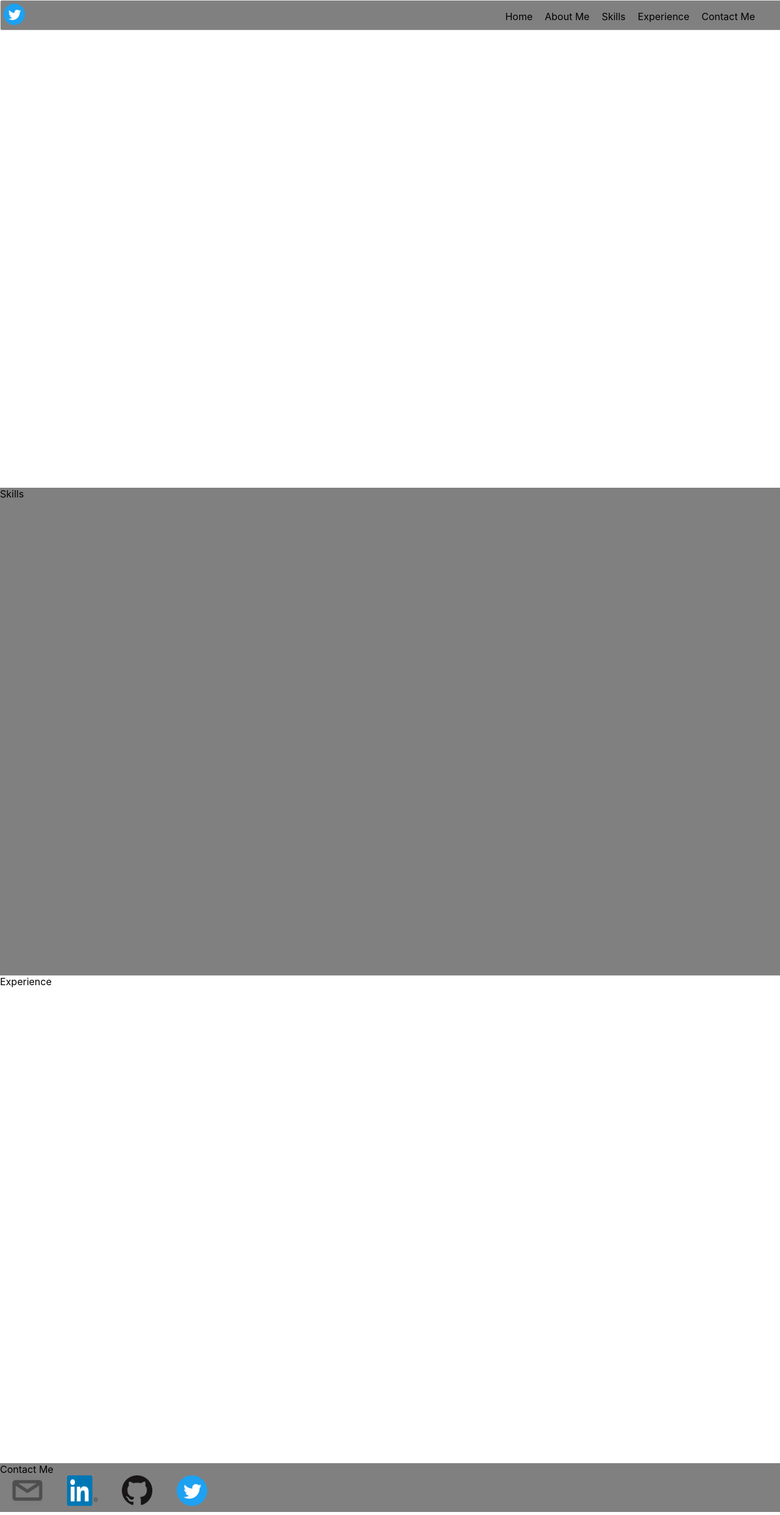
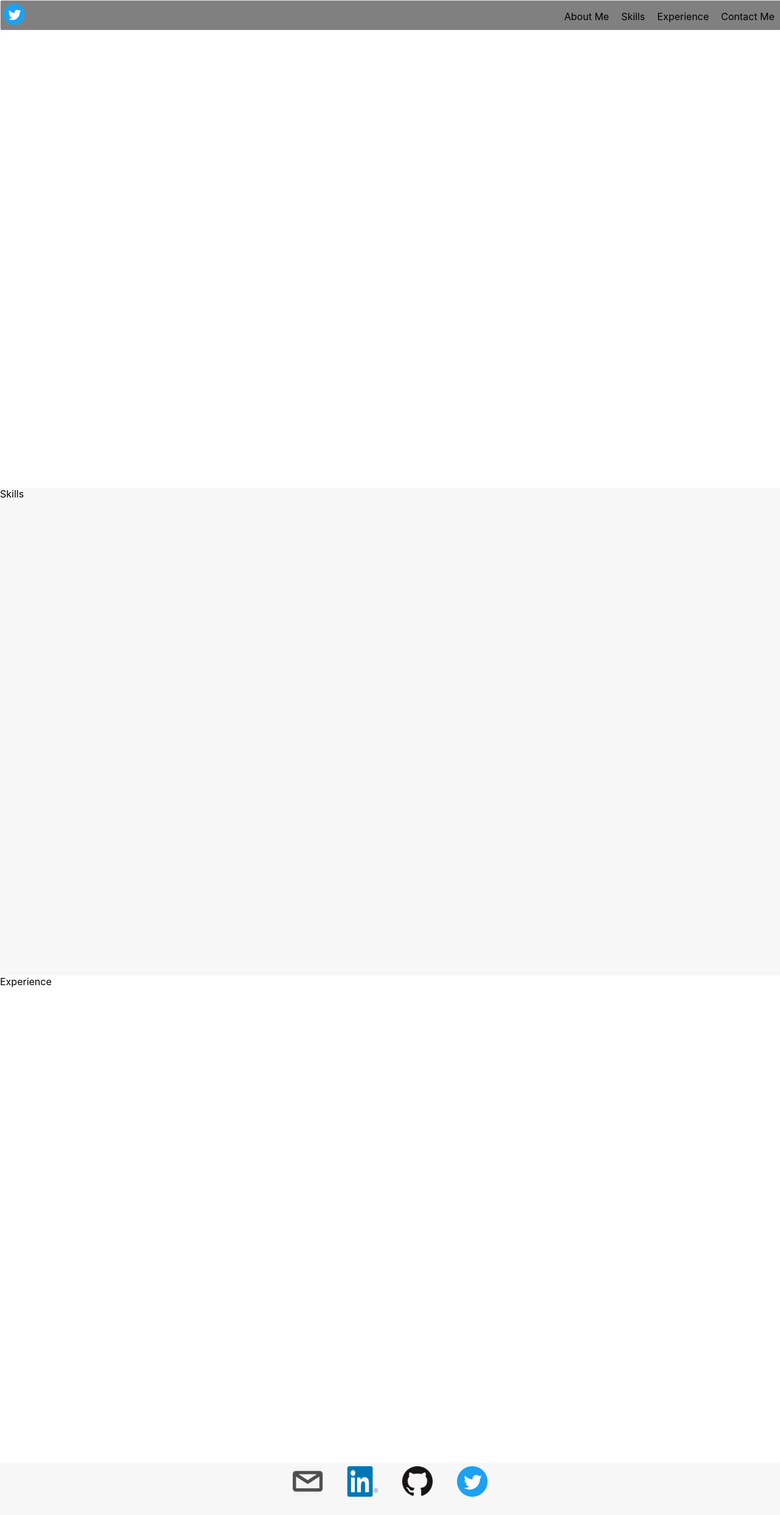
Before and after one commit to AntCrick/AntSite, a React (Create React App) app: page / in a window 1280 px wide. Shown: the whole page at 61% size. Built offline with nearby package versions, Linux system fonts and the light colour scheme.

Commit message:
sorted mobile view out for navbar

```diff
--- a/src/components/contact-me.jsx
+++ b/src/components/contact-me.jsx
@@ -7,12 +7,12 @@ import EmailIcon from '../icons/email.png';
 
 const ContactMeContainer = styled.div`
   height: 5rem;
-  background-color: grey;
+  background-color: #f7f7f7;
+  padding-top: 5px;
 `;
 
 const OptionContainer = styled.div`
-  width: 100%;
-  align-content: center;
+  text-align: center;
 `;
 const Icon = styled.img`
   height: 50px;
@@ -47,11 +47,15 @@ const options = [
 const ContactMe = ({ id }) => {
   return (
     <ContactMeContainer id={id}>
-      <div>Contact Me</div>
       <OptionContainer>
         {options.map(op => {
           return (
-            <a href={op.link} target="_blank" rel="noopener noreferrer">
+            <a
+              href={op.link}
+              key={op.type}
+              target="_blank"
+              rel="noopener noreferrer"
+            >
               <Icon src={op.icon} />
             </a>
           );
--- a/src/components/nav-bar.jsx
+++ b/src/components/nav-bar.jsx
@@ -15,22 +15,28 @@ const NavBarContainer = styled.div`
   background-color: grey;
   border: 1px solid #e5e7e9;
   border-radius: 3px;
+  display: grid;
+  grid-template-columns: 15% 85%;
 `;
 
 const NavItems = styled.ul`
-  padding-left: 10rem;
-  padding-right: 2rem;
   float: right;
+  padding-left: 0px;
   li {
     display: inline;
+    margin-left: 5px;
+    margin-right: 5px;
+    @media screen and (min-width: 992px) {
       margin-left: 10px;
       margin-right: 10px;
+    }
+
     :active {
       border-bottom: 1px solid white;
     }
   }
 `;
-
+const Nav = styled.div``;
 const HomeLogo = styled.img`
   width: 35px;
   height: 35px;
@@ -41,21 +47,9 @@ const NavBar = () => {
   return (
     <NavBarContainer id="navbar">
       <HomeLogo alt="Homelogo" src={twitterLogo} onClick={scrollToTop} />
-
+      <Nav>
         <NavItems>
-        <li key="home" className="nav-item">
-          <Link
-            activeClass="active"
-            to="home"
-            spy={true}
-            smooth={true}
-            offset={-70}
-            duration={500}
-          >
-            Home
-          </Link>
-        </li>
-        <li key="aboutme" className="nav-item">
+          <li key="aboutme">
             <Link
               activeClass="active"
               to="aboutme"
@@ -67,7 +61,7 @@ const NavBar = () => {
               About Me
             </Link>
           </li>
-        <li key="skills" className="nav-item">
+          <li key="skills">
             <Link
               activeClass="active"
               to="skills"
@@ -79,7 +73,7 @@ const NavBar = () => {
               Skills
             </Link>
           </li>
-        <li key="history" className="nav-item">
+          <li key="history">
             <Link
               activeClass="active"
               to="experience"
@@ -91,7 +85,7 @@ const NavBar = () => {
               Experience
             </Link>
           </li>
-        <li key="contactme" className="nav-item">
+          <li key="contactme">
             <Link
               activeClass="active"
               to="contactme"
@@ -104,6 +98,7 @@ const NavBar = () => {
             </Link>
           </li>
         </NavItems>
+      </Nav>
     </NavBarContainer>
   );
 };
--- a/src/components/skills.jsx
+++ b/src/components/skills.jsx
@@ -3,7 +3,7 @@ import styled from 'styled-components';
 
 const SkillsContainer = styled.div`
   height: 50rem;
-  background-color: grey;
+  background-color: #f7f7f7;
 `;
 
 const Skills = ({ id }) => {
```
Lines whose indentation alone changed are shown as unchanged.
